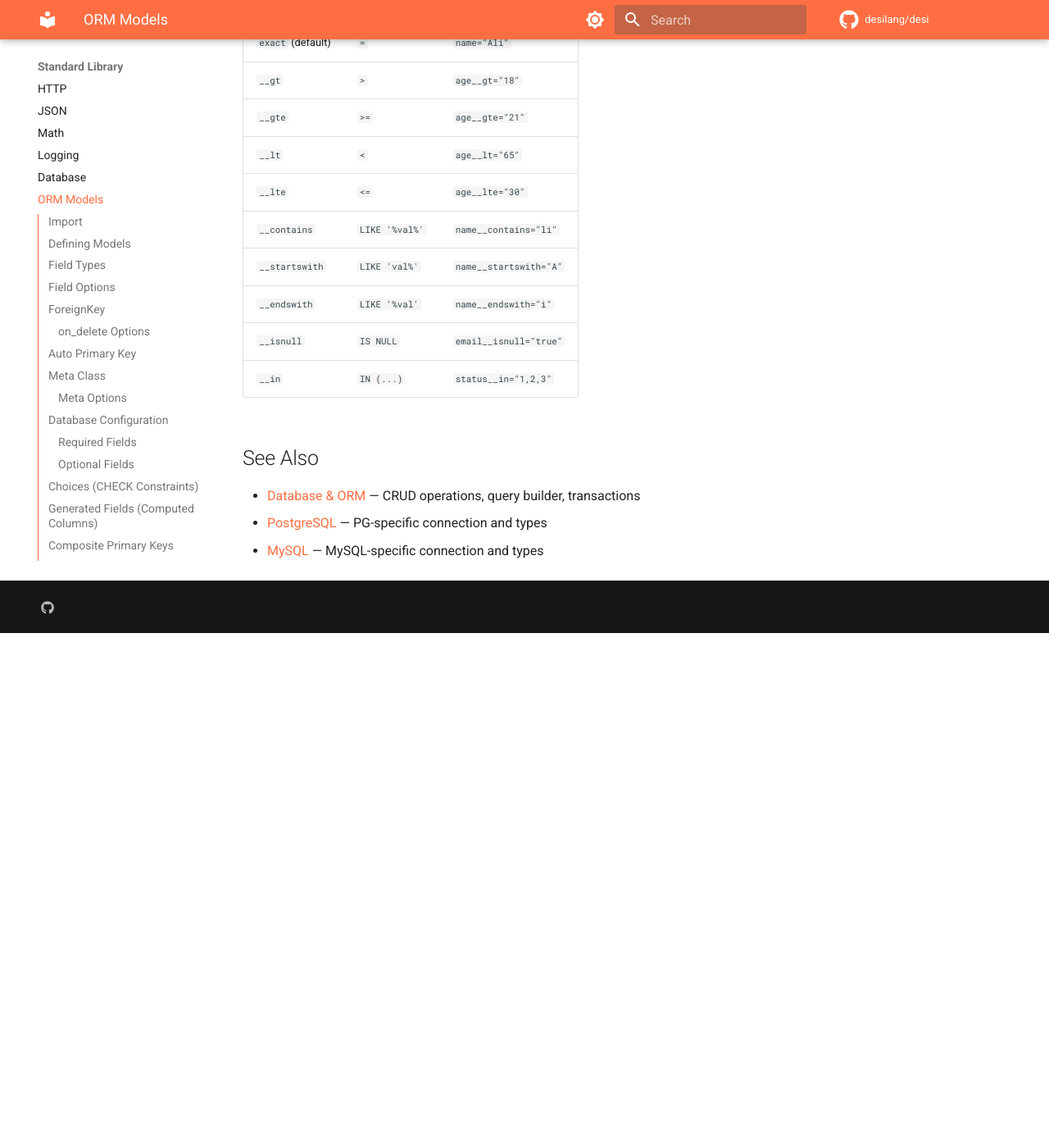
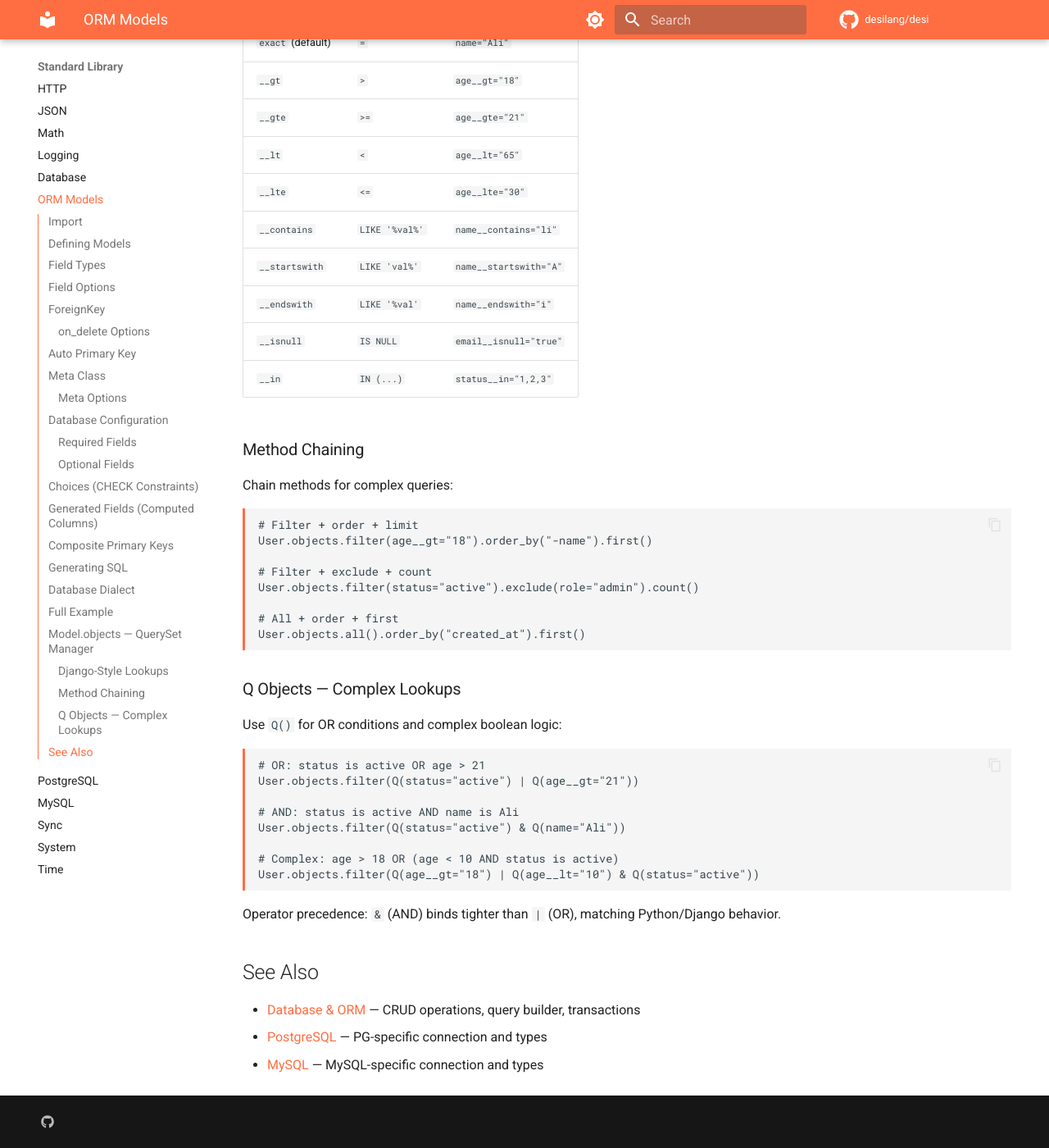
Before and after one commit to desilang/desi, an MkDocs documentation site: the page built from book/docs/stdlib/models.md, in a window 1280 px wide and 1400 px high, scrolled down 7754 px. Shown: the whole window at 82% size. Built offline with MkDocs 1.6.1 and Material for MkDocs 9.7.7, drawn with Linux system fonts in a browser that asks for light colours; comment, search, counter and statistics services are not loaded; the version menu is left out; before the commit the page ends 8526 px from its top, so only the background shows below that.

Commit message:
docs(orm): add Method Chaining and Q Objects documentation

````diff
--- a/book/docs/stdlib/models.md
+++ b/book/docs/stdlib/models.md
@@ -326,6 +326,38 @@ Filter and exclude support double-underscore lookups:
 | `__isnull` | `IS NULL` | `email__isnull="true"` |
 | `__in` | `IN (...)` | `status__in="1,2,3"` |
 
+### Method Chaining
+
+Chain methods for complex queries:
+
+```desi
+# Filter + order + limit
+User.objects.filter(age__gt="18").order_by("-name").first()
+
+# Filter + exclude + count
+User.objects.filter(status="active").exclude(role="admin").count()
+
+# All + order + first
+User.objects.all().order_by("created_at").first()
+```
+
+### Q Objects — Complex Lookups
+
+Use `Q()` for OR conditions and complex boolean logic:
+
+```desi
+# OR: status is active OR age > 21
+User.objects.filter(Q(status="active") | Q(age__gt="21"))
+
+# AND: status is active AND name is Ali
+User.objects.filter(Q(status="active") & Q(name="Ali"))
+
+# Complex: age > 18 OR (age < 10 AND status is active)
+User.objects.filter(Q(age__gt="18") | Q(age__lt="10") & Q(status="active"))
+```
+
+Operator precedence: `&` (AND) binds tighter than `|` (OR), matching Python/Django behavior.
+
 ## See Also
 
 - [Database & ORM](database.md) — CRUD operations, query builder, transactions
````
